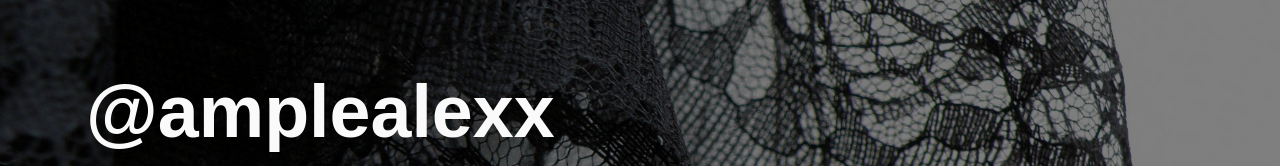
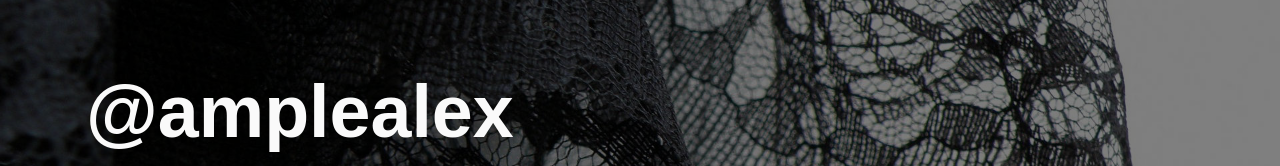
Before and after one commit to nomnompewpew/amplealexx, a plain HTML site: page index.html in a window 1280 px wide. Shown: the part 209-375 px from the top of the page. Drawn offline with Linux system fonts and the light colour scheme; a web font is replaced by a local one.

Commit message:
update the "x' in amplealex

```diff
--- a/index.html
+++ b/index.html
@@ -34,7 +34,7 @@
     <div class="container">
         <div class="row">
             <div class="col-12 col-lg-7">
-                <h1 class="mbr-section-title mbr-fonts-style mb-3 display-1"><strong>@amplealexx</strong></h1>
+                <h1 class="mbr-section-title mbr-fonts-style mb-3 display-1"><strong>@amplealex</strong></h1>
 
                 <p class="mbr-text mbr-fonts-style display-7">Looking for a little more than my instagram offers? Check out my paid content from OnlyFans below.&nbsp;</p>
                 <div class="mbr-section-btn mt-3"><a class="btn btn-success display-4" href="https://onlyfans.com/amplealex">OnlyFans</a></div>
```
Also changed, not shown: 1 other file.
